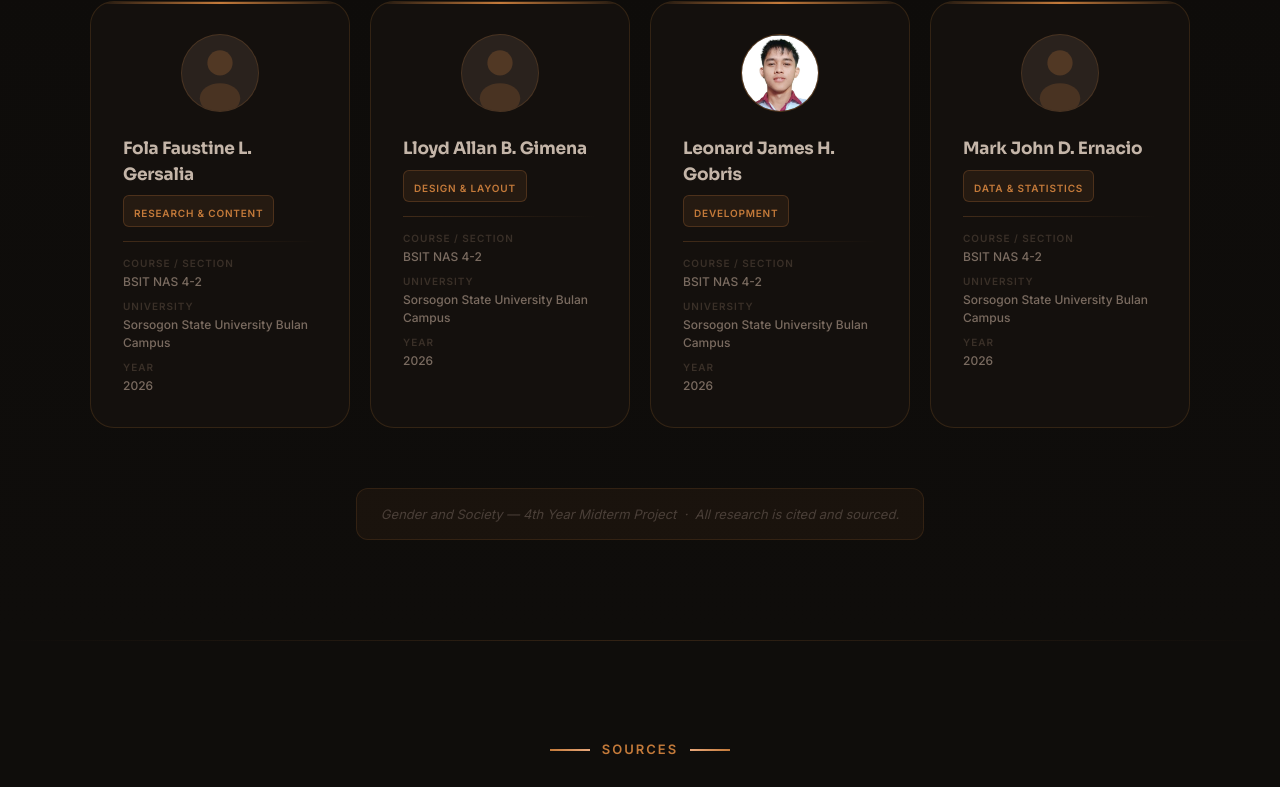
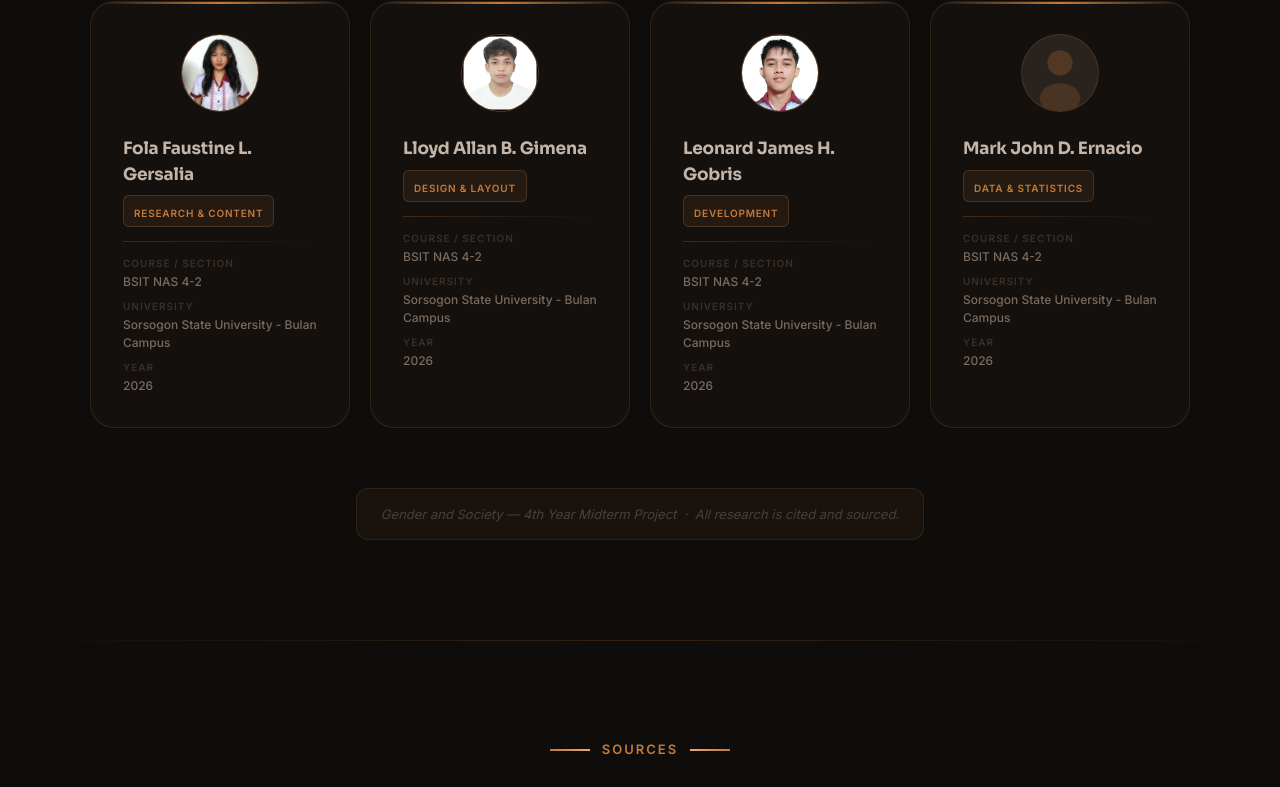
Before and after one commit to leonard-james/Armor-Down, a React (Vite) app: page / in a window 1280 px wide. Shown: the part 10190-10977 px from the top of the page. Built offline with nearby package versions, Linux system fonts and the light colour scheme.

Commit message:
Add other member pic and fix

```diff
--- a/src/components/AboutSection.jsx
+++ b/src/components/AboutSection.jsx
@@ -1,5 +1,8 @@
 import { useEffect, useRef, useState } from 'react';
 import leoPhoto from '../assets/Leo.jpg';
+import folaPhoto from '../assets/fola.jpg';
+import lloydPhoto from '../assets/lloyd.jpg';
+
 
 const AMBER    = '#c47a3a';
 const AMBER_LT = '#e8a87c';
@@ -13,18 +16,18 @@ const AVATAR_SIZE = 'clamp(64px, 8vw, 78px)';
 const members = [
   {
     name: 'Fola Faustine L. Gersalia',
-    photo: null,
+    photo: folaPhoto,
     role: 'Research & Content',
     course: 'BSIT NAS 4-2',
-    university: 'Sorsogon State University Bulan Campus',
+    university: 'Sorsogon State University - Bulan Campus',
     year: '2026',
   },
   {
     name: 'Lloyd Allan B. Gimena',
-    photo: null,
+    photo: lloydPhoto,
     role: 'Design & Layout',
     course: 'BSIT NAS 4-2',
-    university: 'Sorsogon State University Bulan Campus',
+    university: 'Sorsogon State University - Bulan Campus',
     year: '2026',
   },
   {
@@ -32,7 +35,7 @@ const members = [
     photo: leoPhoto,
     role: 'Development',
     course: 'BSIT NAS 4-2',
-    university: 'Sorsogon State University Bulan Campus',
+    university: 'Sorsogon State University - Bulan Campus',
     year: '2026',
   },
   {
@@ -40,7 +43,7 @@ const members = [
     photo: null,
     role: 'Data & Statistics',
     course: 'BSIT NAS 4-2',
-    university: 'Sorsogon State University Bulan Campus',
+    university: 'Sorsogon State University - Bulan Campus',
     year: '2026',
   },
 ];
```
Also changed, not shown: src/assets/fola.jpg (added), src/assets/lloyd.jpg (added).
